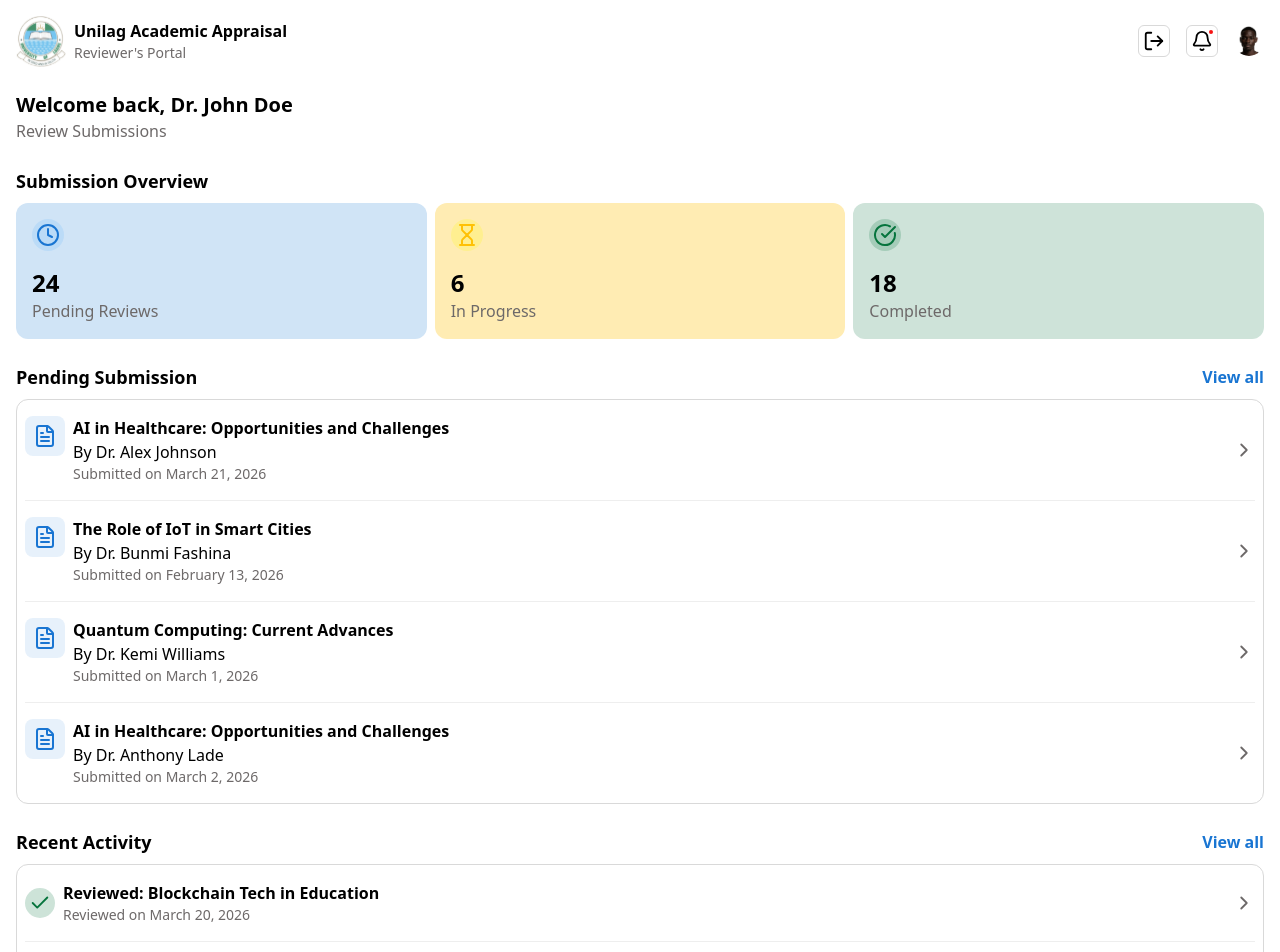
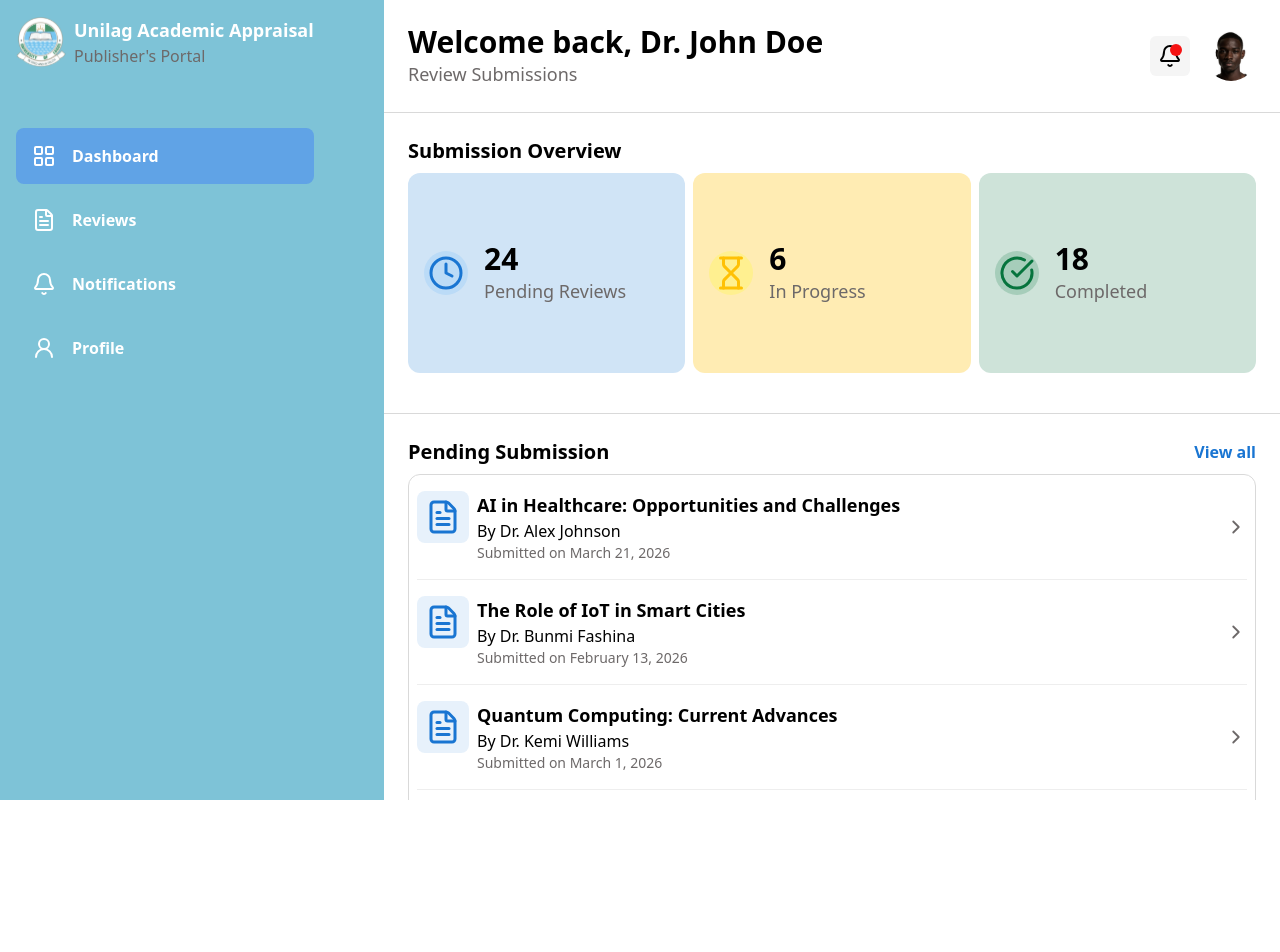
Before and after one commit to MubarakAfolabi/unilag-academic-appraisal, a Next.js app in the folder client/: page /reviewer in a window 1280 px wide. Shown: the top 952 px of the page. After the commit the page ends 800 px from the top, so only its background shows below. Built offline with nearby package versions, Linux system fonts and the light colour scheme.

Commit message:
feat(client): add sidebar and navbar for reviewer dashboard

```diff
--- a/client/components/PendingSubmission.tsx
+++ b/client/components/PendingSubmission.tsx
@@ -18,13 +18,15 @@
           }`}
         >
           <div className="bg-[hsla(210,79%,46%,0.1)] text-[hsla(210,79%,46%,1)] w-fit h-fit p-2 rounded-lg">
-            <FileText />
+            <FileText className="lg:w-9 lg:h-9" />
           </div>
 
           <div className="flex-1 flex flex-col">
-            <p className="font-semibold">{submission.title}</p>
+            <p className="font-semibold lg:text-lg">{submission.title}</p>
             <p>{submission.author}</p>
-            <p className="text-sm text-[hsla(0,2%,42%,1)]">{submission.date}</p>
+            <p className="text-sm text-[hsla(0,2%,42%,1)] lg:text-md">
+              {submission.date}
+            </p>
           </div>
 
           <div className="flex justify-center items-center text-[hsla(0,2%,42%,1)]">
--- a/client/components/RecentActivity.tsx
+++ b/client/components/RecentActivity.tsx
@@ -41,8 +41,10 @@
           {renderIcon(activity.iconState)}
 
           <div className="flex-1 flex flex-col">
-            <p className="font-semibold">{activity.title}</p>
-            <p className="text-sm text-[hsla(0,2%,42%,1)]">{activity.date}</p>
+            <p className="font-semibold lg:text-lg">{activity.title}</p>
+            <p className="text-sm text-[hsla(0,2%,42%,1)] lg:text-md">
+              {activity.date}
+            </p>
           </div>
 
           <div className="text-[hsla(0,2%,42%,1)]">
--- a/client/components/ReviewPerformance.tsx
+++ b/client/components/ReviewPerformance.tsx
@@ -35,14 +35,16 @@
   };
 
   return (
-    <ul className="border border-solid border-[hsla(0,0%,85%,1)] px-2 py-4 rounded-xl flex gap-4">
+    <ul className="border border-solid border-[hsla(0,0%,85%,1)] px-2 py-4 rounded-xl flex items-center justify-between gap-4">
       {reviewPerformance.map((item, index) => (
-        <li key={index} className="flex flex-col items-center gap-2">
+        <li key={index} className="flex flex-col items-center gap-2 ">
           {renderIcon(item.icon)}
           <div className="flex flex-col items-center text-center">
-            <p className="text-xl font-semibold ">{item.value}</p>
-            <p className="">{item.label}</p>
-            <p className="text-sm text-[hsla(0,2%,42%,1)]">{item.sublabel}</p>
+            <p className="text-xl font-semibold lg:text-2xl">{item.value}</p>
+            <p>{item.label}</p>
+            <p className="text-sm text-[hsla(0,2%,42%,1)] lg:text-mg">
+              {item.sublabel}
+            </p>
           </div>
         </li>
       ))}
--- /dev/null
+++ b/client/components/ReviewerNavigationLayout.tsx
@@ -0,0 +1,100 @@
+"use client";
+
+import Link from "next/link";
+import { usePathname } from "next/navigation";
+import { LayoutGrid, FileText, UserRound, Bell } from "lucide-react";
+import Image from "next/image";
+
+const navBarArr = [
+  {
+    name: "Dashboard",
+    path: "/reviewer",
+    icon: <LayoutGrid size={18} />,
+  },
+  {
+    name: "My Reviews",
+    path: "/#",
+    icon: <FileText size={18} />,
+  },
+  {
+    name: "Profile",
+    path: "/#",
+    icon: <UserRound size={18} />,
+  },
+];
+
+const sideBarArr = [
+  {
+    name: "Dashboard",
+    path: "/reviewer",
+    icon: <LayoutGrid />,
+  },
+  {
+    name: "Reviews",
+    path: "/#",
+    icon: <FileText />,
+  },
+  {
+    name: "Notifications",
+    path: "/#",
+    icon: <Bell />,
+  },
+  {
+    name: "Profile",
+    path: "/#",
+    icon: <UserRound />,
+  },
+];
+
+export default function ReviewerNavigationLayout() {
+  const pathname = usePathname();
+
+  return (
+    <aside className=" fixed bottom-0 left-0 right-0 md:static flex-1 md:min-w-3xs md:max-w-sm bg-white p-2 border-t border-[hsla(0,0%,85%,1)] md:border-none md:bg-[hsla(194,53%,67%,1)] flex md:h-screen">
+      <div className="md:hidden flex flex-1 justify-between px-6">
+        {navBarArr.map((item, index) => {
+          return (
+            <Link
+              href={item.path}
+              key={index}
+              className={`flex flex-col items-center gap-1 ${pathname === item.path ? "text-[hsla(210,79%,46%,1)]" : "text-[hsla(228,28%,29%,1)]"}  cursor-pointer`}
+            >
+              <div>{item.icon}</div>
+              <p className="text-xs">{item.name}</p>
+            </Link>
+          );
+        })}
+      </div>
+
+      <div className="hidden p-2 md:flex flex-col gap-15">
+        <div className="flex gap-2 items-center">
+          <Image
+            src="/unilaglogo.svg"
+            alt="UNILAG logo"
+            width={50}
+            height={50}
+          />
+          <div className="text-white">
+            <h1 className="text-lg font-semibold">Unilag Academic Appraisal</h1>
+            <p className="text-[hsla(0,2%,42%,1)]">Publisher&apos;s Portal</p>
+          </div>
+        </div>
+
+        <div className="flex flex-col gap-2">
+          {sideBarArr.map((item, index) => {
+            return (
+              <Link
+                href={item.path}
+                key={index}
+                className={`flex items-center gap-4 text-white ${pathname === item.path ? "bg-[hsla(210,73%,64%,1)]" : ""} p-4 rounded-lg cursor-pointer`}
+              >
+                <div>{item.icon}</div>
+                <p className="font-semibold">{item.name}</p>
+              </Link>
+            );
+          })}
+        </div>
+      </div>
+    </aside>
+  );
+}
--- a/client/components/ReviewerOverviewCards.tsx
+++ b/client/components/ReviewerOverviewCards.tsx
@@ -15,18 +15,20 @@
         return (
           <li
             key={index}
-            className={`${card.bgClass} flex-1 p-4 rounded-xl flex flex-col justify-between gap-4`}
+            className={`${card.bgClass} flex-1 p-4 rounded-xl flex flex-col lg:flex-row lg:py-6 lg:items-center lg:justify-start lg:h-50 justify-between gap-4`}
           >
             <div>
               <div
                 className={`${card.iconWrapper} ${card.iconColor} w-fit p-1 rounded-full`}
               >
-                <Icon />
+                <Icon className="lg:w-9 lg:h-9" />
               </div>
             </div>
             <div>
-              <p className="text-2xl font-bold text-black">{card.value}</p>
-              <p className="text-[hsla(0,2%,42%,1)]">{card.label}</p>
+              <p className="text-2xl lg:text-3xl font-bold text-black">
+                {card.value}
+              </p>
+              <p className="text-[hsla(0,2%,42%,1)] lg:text-lg">{card.label}</p>
             </div>
           </li>
         );
--- a/client/components/ReviewerSidebar.tsx
+++ /dev/null
@@ -1,86 +0,0 @@
-"use client";
-
-import Link from "next/link";
-import { usePathname } from "next/navigation";
-
-const menuItems = [
-  {
-    name: "Dashboard",
-    path: "/reviewer",
-    icon: "/dashboard-icons/house.svg",
-  },
-  {
-    name: "My Reviews",
-    path: "/reviewer/reviews",
-    icon: "/dashboard-icons/file-white.svg",
-  },
-  {
-    name: "Notifications",
-    path: "/reviewer/notification",
-    icon: "/dashboard-icons/white-bell.svg",
-  },
-  {
-    name: "Profile",
-    path: "/reviewer/profile",
-    icon: "/dashboard-icons/user-round.svg",
-  },
-];
-
-export default function ReviewerSidebar() {
-  const pathname = usePathname();
-
-  return (
-    <aside className="h-screen w-[280px] bg-[#8ec6dc] text-white p-6">
-      <div className="flex items-center gap-3 mb-10">
-        <img
-          src="/unilaglogo.ico"
-          alt="logo"
-          className="w-14 h-14"
-        />
-
-        <div>
-          <h1 className="font-bold text-lg leading-tight">
-            Unilag Academic Appraisal
-          </h1>
-          <p className="text-sm opacity-80 text-[#8B4513]">Reviewer’s Portal</p>
-        </div>
-      </div>
-
-      <nav className="space-y-4">
-        {menuItems.map((item) => {
-          const active = pathname === item.path;
-
-          return (
-            <Link
-              key={item.name}
-              href={item.path}
-              className={`flex items-center gap-4 px-5 py-4 rounded-2xl transition-all ${
-                active
-                  ? "bg-[#5ba3f5] text-white"
-                  : "hover:bg-[#78b9d2]"
-              }`}
-            >
-              <img
-                src={item.icon}
-                alt={item.name}
-                className="w-6 h-6"
-              />
-
-              <span className="font-medium">{item.name}</span>
-            </Link>
-          );
-        })}
-
-        <button className="flex items-center gap-4 px-5 py-4 rounded-2xl hover:bg-[#78b9d2] w-full mt-10">
-          <img
-            src="/dashboard-icons/log-out.svg"
-            alt="logout"
-            className="w-6 h-6"
-          />
-
-          <span className="font-medium">Logout</span>
-        </button>
-      </nav>
-    </aside>
-  );
-}
--- a/client/src/app/(pages)/(dashboard)/reviewer/page.tsx
+++ b/client/src/app/(pages)/(dashboard)/reviewer/page.tsx
@@ -16,15 +16,19 @@
 import ReviewPerformance from "@/components/ReviewPerformance";
 import LogoutModal from "@/components/LogoutModal";
 import { useState } from "react";
+import ReviewerNavigationLayout from "@/components/ReviewerNavigationLayout";
 
 export default function Dashboard() {
   const [modal, setModal] = useState(false);
 
   return (
-    <section className="flex flex-col p-4 gap-6">
+    <div className="flex md:h-screen overflow-hidden">
+      <ReviewerNavigationLayout />
+
+      <section className="md:h-full md:overflow-y-auto flex-2 flex flex-col p-4 gap-6 mb-15 md:p-0 md:pb-6">
         {modal && <LogoutModal onClose={() => setModal(false)} />}
 
-      <div className="flex items-center justify-between">
+        <div className="flex items-center justify-between md:hidden">
           <div className="flex-1 flex items-center gap-2">
             <div>
               <Image
@@ -64,20 +68,43 @@
           </div>
         </div>
 
-      <div className="flex flex-col">
-        <h2 className="text-xl font-bold">
+        <div className="flex justify-between items-center md:border-b md:border-b-[hsla(0,0%,85%,1)] md:p-6">
+          <div>
+            <h2 className="text-xl font-bold md:text-2xl lg:text-3xl">
               Welcome back, <span>{UserProfile.fullName}</span>
             </h2>
-        <p className="text-[hsla(0,2%,42%,1)]">Review Submissions</p>
+            <p className="text-[hsla(0,2%,42%,1)] md:text-lg">
+              Review Submissions
+            </p>
+          </div>
+          <div className="gap-4 items-center hidden md:flex">
+            <button className="bg-[hsla(0,0%,96%,1)] h-fit w-fit p-2 rounded-md relative cursor-pointer">
+              <span className="bg-[hsla(0,93%,52%,1)] absolute top-[-3] right-[-3] h-3 w-3 rounded-full"></span>
+              <Bell />
+            </button>
+            <Image
+              src={UserProfile.avatar}
+              alt="Profile Picture"
+              width={50}
+              height={50}
+            />
+          </div>
         </div>
 
-      <div className="flex flex-col gap-2">
-        <h2 className="text-lg font-semibold">Submission Overview</h2>
-        <ReviewerOverviewCards reviewerOverviewCards={reviewerOverviewCards} />
+        <div className="flex flex-col gap-2 md:px-6 md:border-b md:border-b-[hsla(0,0%,85%,1)] md:pb-10">
+          <h2 className="text-lg font-semibold md:text-xl">
+            Submission Overview
+          </h2>
+          <ReviewerOverviewCards
+            reviewerOverviewCards={reviewerOverviewCards}
+          />
         </div>
-      <div className="flex flex-col gap-2">
+
+        <div className="flex flex-col gap-2 md:px-6 md:border-b md:border-b-[hsla(0,0%,85%,1)] md:pb-10">
           <div className="flex justify-between items-center">
-          <h2 className="text-lg font-semibold">Pending Submission</h2>
+            <h2 className="text-lg font-semibold md:text-xl">
+              Pending Submission
+            </h2>
             <p className="text-[hsla(210,79%,46%,1)] font-bold cursor-pointer">
               View all
             </p>
@@ -85,9 +112,11 @@
           <PendingSubmissions pendingSubmissions={pendingSubmissions} />
         </div>
 
-      <div className="flex flex-col gap-2">
+        <div className="flex flex-col gap-2 md:px-6 md:border-b md:border-b-[hsla(0,0%,85%,1)] md:pb-10">
           <div className="flex justify-between items-center">
-          <h2 className="text-lg font-semibold">Recent Activity</h2>
+            <h2 className="text-lg font-semibold md:text-xl">
+              Recent Activity
+            </h2>
             <p className="text-[hsla(210,79%,46%,1)] font-bold cursor-pointer">
               View all
             </p>
@@ -95,9 +124,11 @@
           <RecentActivity recentActivity={recentActivity} />
         </div>
 
-      <div className="flex flex-col gap-2">
+        <div className="flex flex-col gap-2 md:px-6">
           <div className="flex justify-between items-center">
-          <h2 className="text-lg font-semibold">Review Performance</h2>
+            <h2 className="text-lg font-semibold md:text-xl">
+              Review Performance
+            </h2>
             <p className="text-[hsla(210,79%,46%,1)] font-bold cursor-pointer">
               View all
             </p>
@@ -105,5 +136,6 @@
           <ReviewPerformance reviewPerformance={reviewerPerformance} />
         </div>
       </section>
+    </div>
   );
 }
```
Lines whose indentation alone changed are shown as unchanged.
